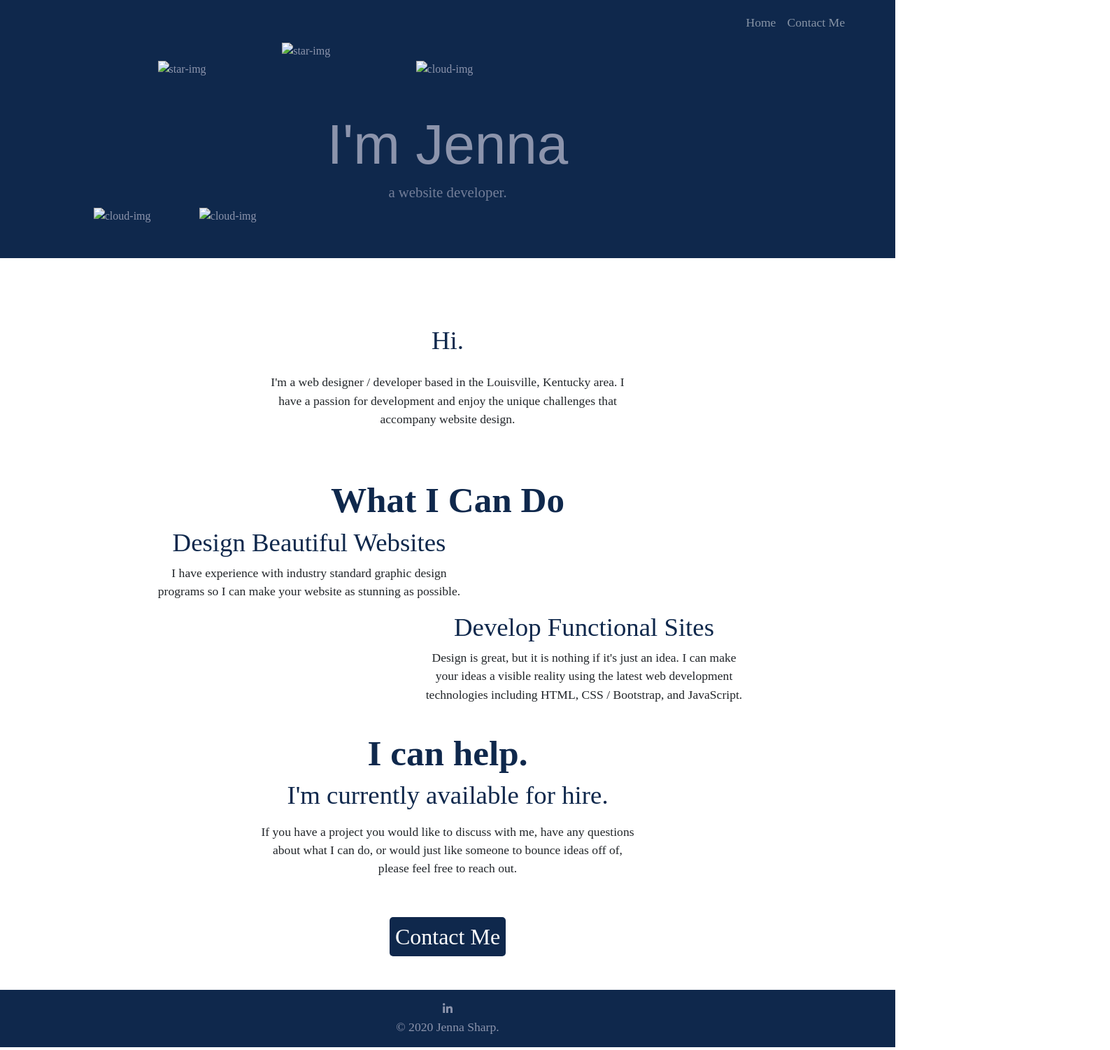
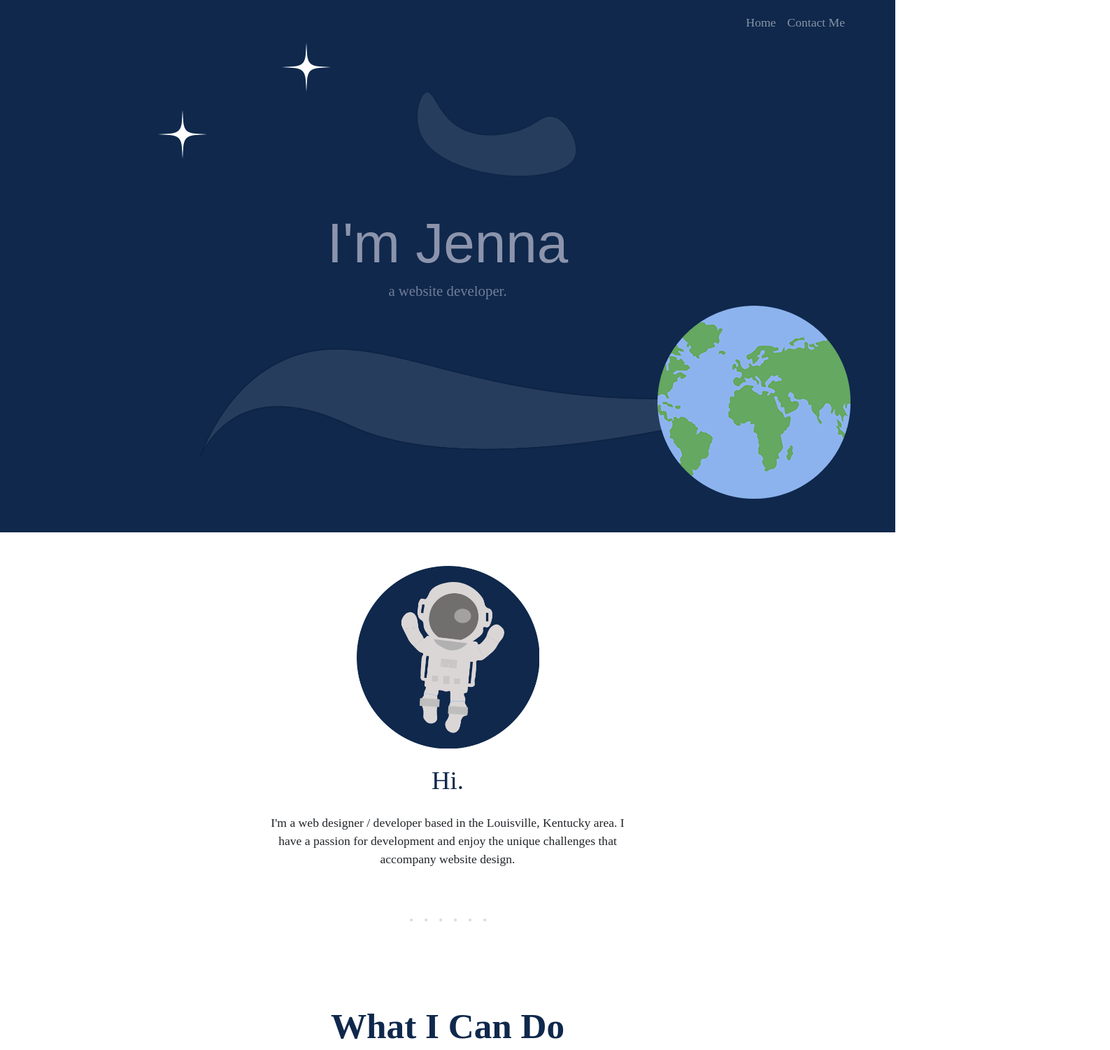
Before and after one commit to jsharp0/profile-website, a plain HTML site: page index.html in a window 1280 px wide. Shown: the part 45-1546 px from the top of the page at 70% size, 1587 px wide, since content can reach past the window. Drawn offline with nearby package versions, Linux system fonts and the light colour scheme; a web font is replaced by a local one.

Commit message:
Update index.html

```diff
--- a/index.html
+++ b/index.html
@@ -39,26 +39,26 @@
         </div>
       </nav>
       <!-- Background Images Above -->
-      <img class="bg-image star1 d-block" src="CSS - My Site Images/Star.png" alt="star-img">
-      <img class="bg-image star2" src="CSS - My Site Images/Star.png" alt="star-img">
-      <img class="bg-image small-cloud" src="CSS - My Site Images/Cloud1.png" alt="cloud-img">
+      <img class="bg-image star1 d-block" src="Star.png" alt="star-img">
+      <img class="bg-image star2" src="Star.png" alt="star-img">
+      <img class="bg-image small-cloud" src="Cloud1.png" alt="cloud-img">
       <!-- Heading Text -->
       <div class="heading pt-5">
         <h1 class="text-center greeting">I'm Jenna</h1>
         <h3 class="text-center description">a website developer.</h3>
       </div>
       <!-- Background Images Below -->
-      <img class="bg-image large-cloud w-75" src="CSS - My Site Images/Cloud2.png" alt="cloud-img">
-      <img class="bg-image earth" src="CSS - My Site Images/Earth Graphic.png" alt="cloud-img">
+      <img class="bg-image large-cloud w-75" src="Cloud2.png" alt="cloud-img">
+      <img class="bg-image earth" src="Earth Graphic.png" alt="cloud-img">
     </div>
   </section>
 
   <section class="section2">
     <div class="container about-me p-5 text-center">
-        <img class="m-auto astronaut-image" src="CSS - My Site Images/circleAstronaut.png" alt="">
+        <img class="m-auto astronaut-image" src="circleAstronaut.png" alt="">
         <h3 class="subtitle pt-4 pb-3">Hi.</h3>
         <p class="intro-text m-auto normal-text">I'm a web designer / developer based in the Louisville, Kentucky area. I have a passion for development and enjoy the unique challenges that accompany website design.</p>
-        <img class="m-auto w-25" src="CSS - My Site Images/horizontalrule.png" alt="">
+        <img class="m-auto w-25" src="horizontalrule.png" alt="">
     </div>
   </section>
 
@@ -66,21 +66,21 @@
   <div class="container text-center">
     <h2 class="section-title text-center">What I Can Do</h2>
     <div class="row align-items-center justify-content-center">
-      <img class="col-lg-4 p-5 circle-image-top" src="CSS - My Site Images/design.png" alt="">
+      <img class="col-lg-4 p-5 circle-image-top" src="design.png" alt="">
       <div class="col-lg-5 mr-3">
         <h3 class="subtitle">Design Beautiful Websites</h3>
         <p class="normal-text">I have experience with industry standard graphic design programs so I can make your website as stunning as possible.</p>
       </div>
-      <img class="col-lg-4 p-5 circle-image-bottom" src="CSS - My Site Images/design.png" alt="">
+      <img class="col-lg-4 p-5 circle-image-bottom" src="design.png" alt="">
     <div class="row align-items-center justify-content-center">
-      <img class="col-lg-4 p-5 circle-image" src="CSS - My Site Images/develop.png" alt="">
+      <img class="col-lg-4 p-5 circle-image" src="develop.png" alt="">
       <div class="col-lg-5 m-auto mr-5">
         <h3 class="subtitle">Develop Functional Sites</h3>
         <p class="normal-text">Design is great, but it is nothing if it's just an idea. I can make your ideas a visible reality using the latest web development technologies including HTML, CSS / Bootstrap, and JavaScript.</p>
       </div>
     </div>
     </div>
-    <img class="m-auto w-25" src="CSS - My Site Images/horizontalrule.png" alt="">
+    <img class="m-auto w-25" src="horizontalrule.png" alt="">
   </div>
 </section>
 
```
